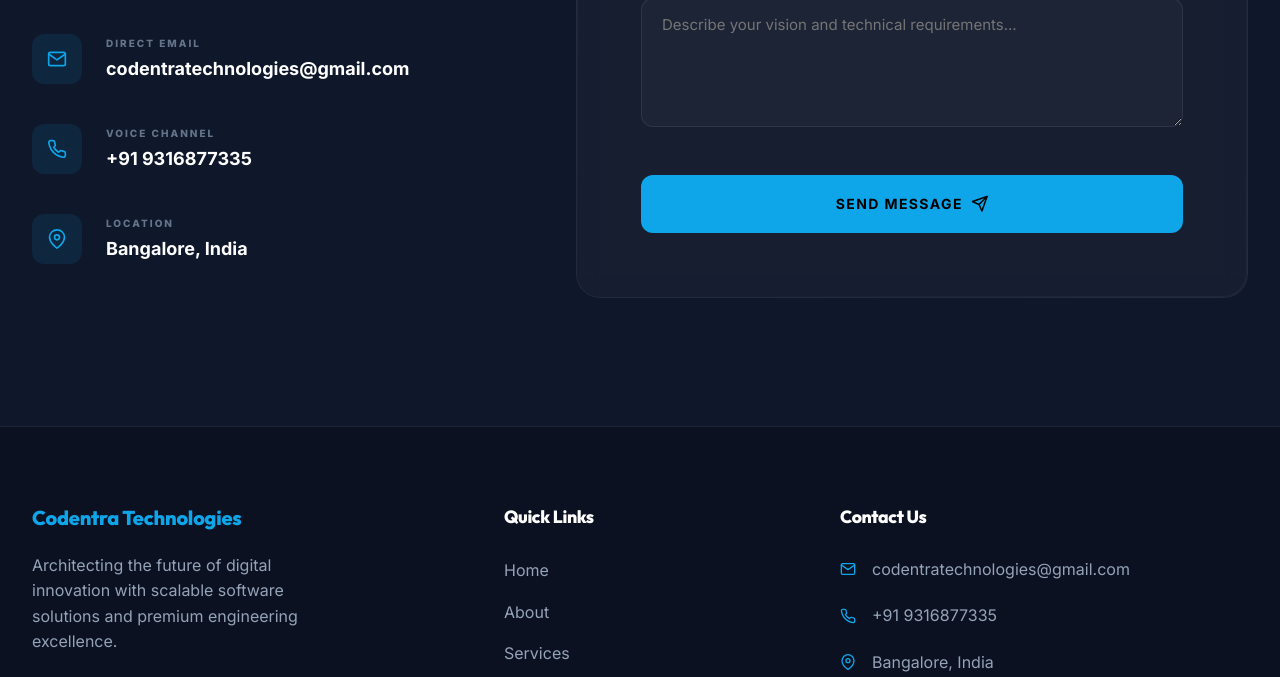
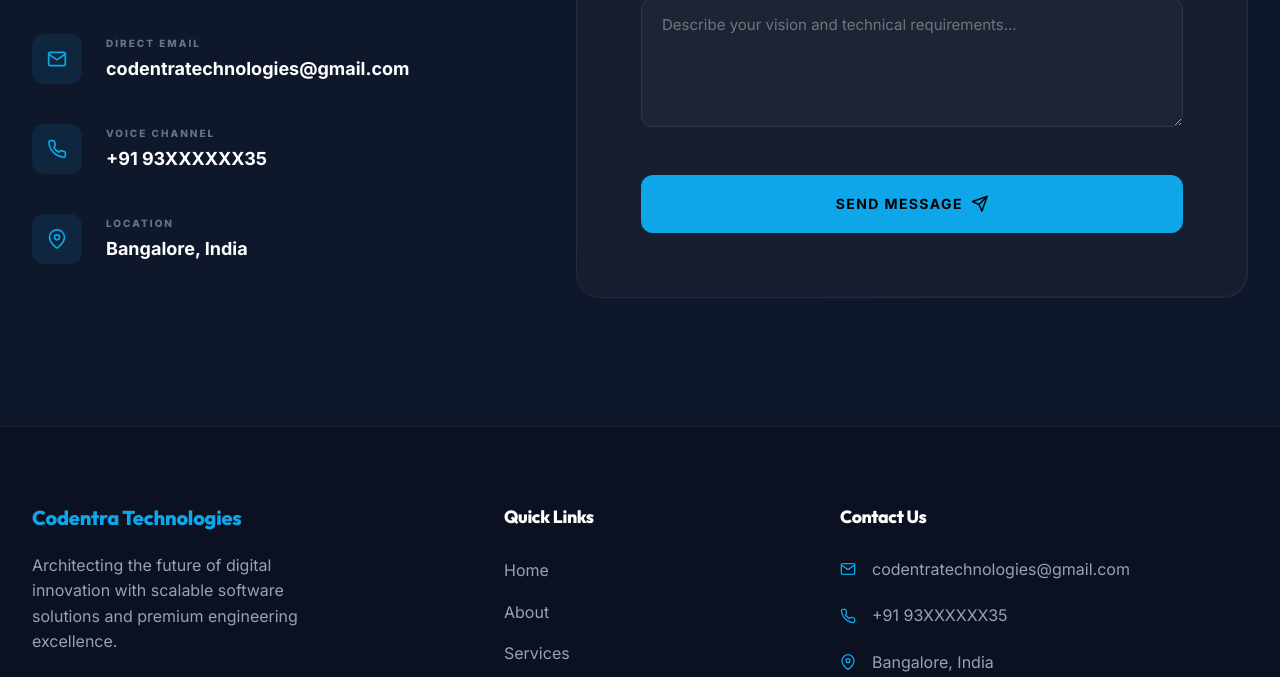
Before and after one commit to codentratechnologies/Codentra_Technologies, a React (Vite) app: page / in a window 1280 px wide. Shown: the part 8636-9313 px from the top of the page. Built offline with nearby package versions, Linux system fonts and the light colour scheme.

Commit message:
Updated website fixes

```diff
--- a/src/components/layout/Footer.jsx
+++ b/src/components/layout/Footer.jsx
@@ -35,7 +35,7 @@
             <FiMail /> <span>{siteConfig.email}</span>
           </a>
           <a href={`tel:${siteConfig.phone.replace(/\s+/g, '')}`} className="contact-item">
-            <FiPhone /> <span>{siteConfig.phone}</span>
+            <FiPhone /> <span>{siteConfig.displayPhone || siteConfig.phone}</span>
           </a>
           <a
             href={`https://www.google.com/maps/search/?api=1&query=${encodeURIComponent(siteConfig.address)}`}
--- a/src/data/siteData.js
+++ b/src/data/siteData.js
@@ -7,6 +7,7 @@
   name: "Codentra Technologies",
   email: "codentratechnologies@gmail.com",
   phone: "+91 9316877335",
+  displayPhone: "+91 93XXXXXX35",
   address: "Bangalore, India",
   whatsapp: "https://wa.me/919316877335",
   aboutImage: "/images/about-team.png",
--- a/src/sections/Contact.jsx
+++ b/src/sections/Contact.jsx
@@ -97,7 +97,7 @@
                      <div className="method-icon"><FiPhone /></div>
                      <div className="method-details">
                         <span className="method-label">Voice Channel</span>
-                        <span className="method-value">{siteConfig.phone}</span>
+                        <span className="method-value">{siteConfig.displayPhone || siteConfig.phone}</span>
                      </div>
                   </motion.a>
                   <motion.a
```
